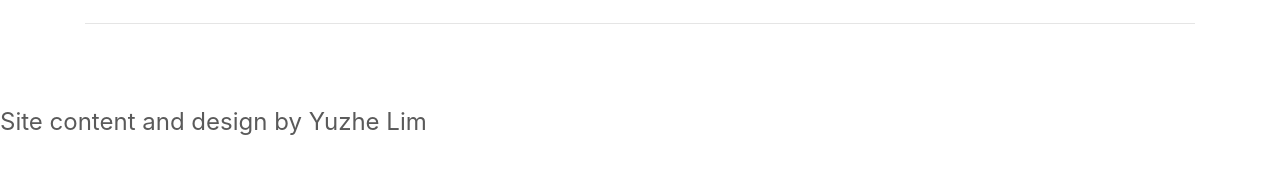
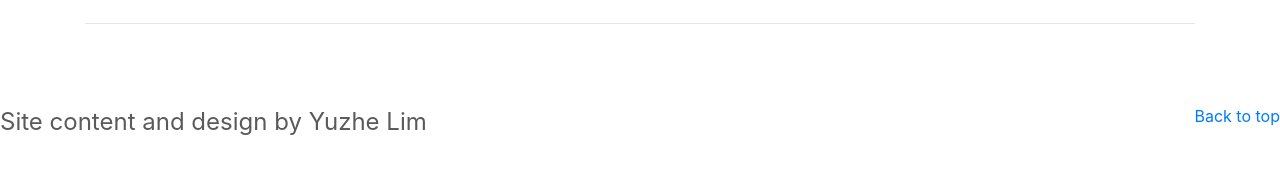
Before and after one commit to TigerEngine124/AI-Chatbot-Platform, a Django app: page / in a window 1280 px wide. Shown: the part 2503-2691 px from the top of the page. Run offline with Django 3.2, Linux system fonts and the light colour scheme; parts of the project's set-up code (start-up, migrations or seed data) failed here and were passed over; some libraries are stand-ins or nearby versions.

Commit message:
Add button for go to top of page on homepage

```diff
--- a/webpage/blog/templates/index.html
+++ b/webpage/blog/templates/index.html
@@ -182,6 +182,7 @@
   <!-- FOOTER -->
   <footer>
     <small>Site content and design by Yuzhe Lim</small>
+    <p class="float-right"><a href="#">Back to top</a></p>
   </footer>
 </main>
 <script src="https://code.jquery.com/jquery-3.5.1.slim.min.js" integrity="sha384-DfXdz2htPH0lsSSs5nCTpuj/zy4C+OGpamoFVy38MVBnE+IbbVYUew+OrCXaRkfj" crossorigin="anonymous"></script>
```
